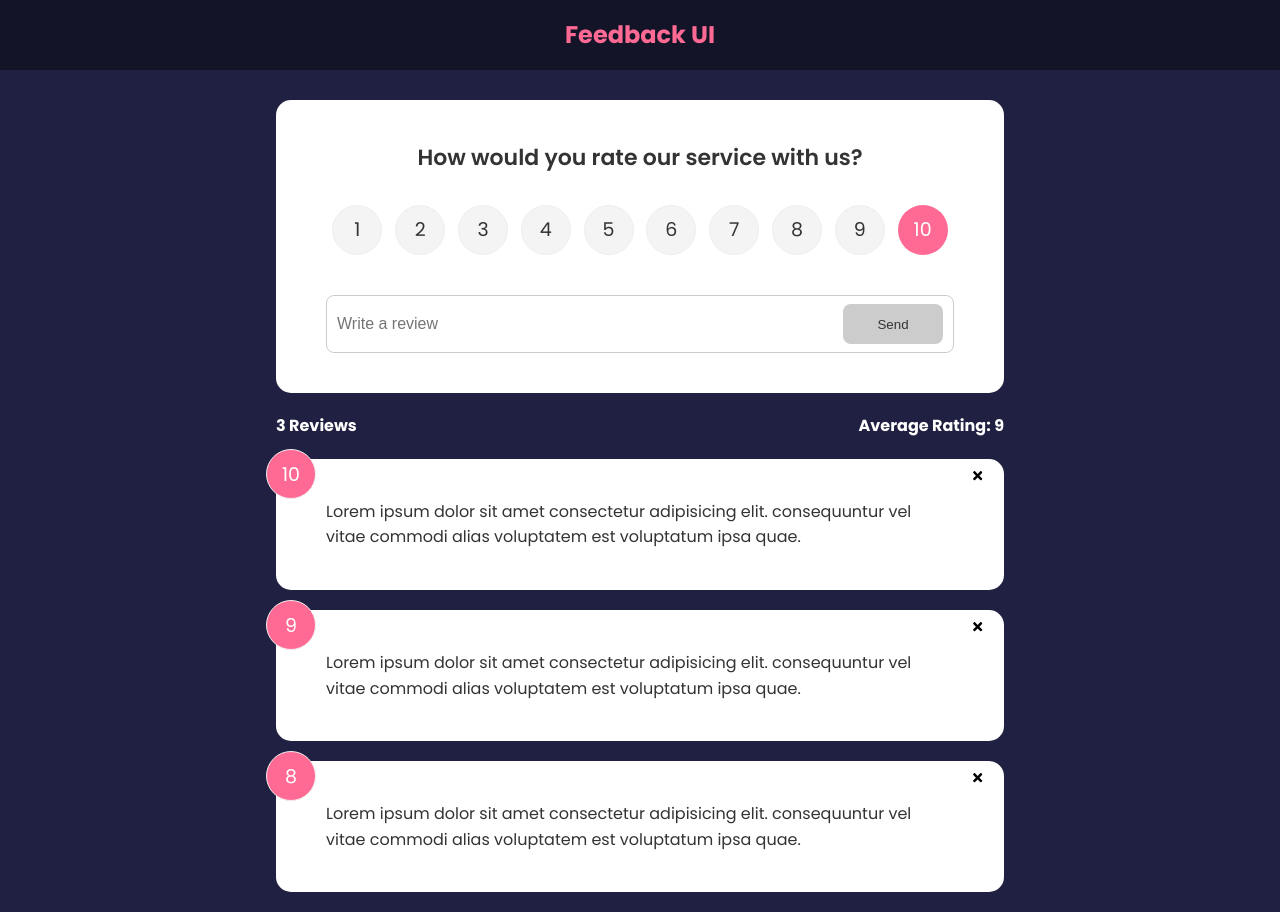
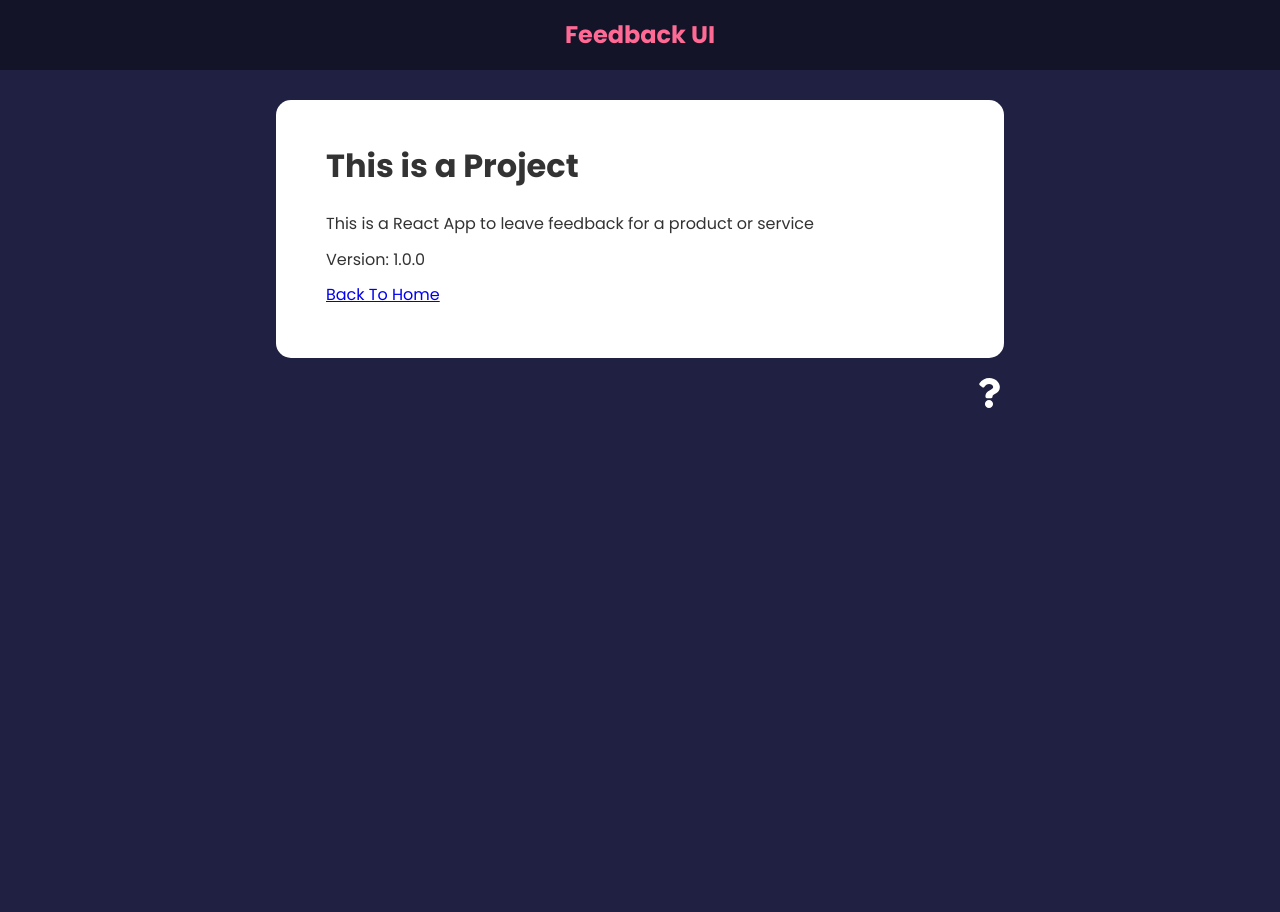
Before and after one commit to suelazeqo/Feedback-APP, a React (Create React App) app: page /about in a window 1280 px wide. After the commit the page ends 800 px from the top, so only its background shows below. Built offline with nearby package versions, Linux system fonts and the light colour scheme.

Commit message:
Adding Routes

```diff
--- a/package.json
+++ b/package.json
@@ -12,6 +12,7 @@
     "react": "^19.0.0",
     "react-dom": "^19.0.0",
     "react-icons": "^5.5.0",
+    "react-router-dom": "^7.2.0",
     "react-scripts": "5.0.1",
     "uuid": "^11.1.0",
     "web-vitals": "^2.1.4"
--- a/src/App.js
+++ b/src/App.js
@@ -1,35 +1,48 @@
 import {v4 as uuidv4} from 'uuid';
+import {BrowserRouter as Router, Route, Routes} from "react-router-dom";
 import {useState} from "react";
 import Header from "./component/Header";
 import FeedbackList from "./component/FeedbackList";
 import FeedbackData from "./data/FeedbackData";
 import FeedbackStats from "./component/FeedbackStats";
 import FeedbackForm from "./component/FeedbackForm";
+import AboutPage from "./pages/AboutPage";
+import AboutIconLink from "./component/AboutIconLink";
 
 function App() {
     const [feedback, setFeedback] = useState(FeedbackData)
 
-    const addFeedback = (newFeedback) =>{
-        newFeedback.id= uuidv4()
-        setFeedback([newFeedback,...feedback])
+    const addFeedback = (newFeedback) => {
+        newFeedback.id = uuidv4()
+        setFeedback([newFeedback, ...feedback])
     }
-    const deleteFeedback = (id)=>{
-       if(window.confirm('Are you sure you want to delete?')){
-           setFeedback(feedback.filter((item)=>item.id !== id))
+    const deleteFeedback = (id) => {
+        if (window.confirm('Are you sure you want to delete?')) {
+            setFeedback(feedback.filter((item) => item.id !== id))
         }
     }
 
     return (
-        <>
+        <Router>
             <Header/>
             <div className='container'>
+                <Routes>
+                    <Route exact path='/' element={
+                        <>
                             <FeedbackForm handleAdd={addFeedback}/>
                             <FeedbackStats feedback={feedback}/>
                             <FeedbackList feedback={feedback}
                                           handleDelete={deleteFeedback}
                             />
+                        </>
+                    }>
+
+                    </Route>
+                    <Route path='/about' element={<AboutPage/>}/>
+                </Routes>
+                <AboutIconLink/>
             </div>
-        </>
+        </Router>
     )
 }
 
--- /dev/null
+++ b/src/component/AboutIconLink.jsx
@@ -0,0 +1,13 @@
+import {FaQuestion} from "react-icons/fa";
+import {Link} from "react-router-dom";
+
+function AboutIconLink(){
+    return(
+<div className='about-link'>
+    <Link to='./about'>
+    <FaQuestion size={30}/>
+    </Link>
+</div>
+    )
+}
+export default AboutIconLink
--- /dev/null
+++ b/src/pages/AboutPage.jsx
@@ -0,0 +1,17 @@
+import Card from "../component/shared/Card";
+import {Link} from "react-router-dom";
+
+function AboutPage(){
+    return<Card>
+        <div className="about">
+            <h1>This is a Project</h1>
+            <p>This is a React App to leave feedback for a product or service</p>
+            <p>Version: 1.0.0</p>
+            <p>
+                <Link to='/'>Back To Home</Link>
+            </p>
+        </div>
+    </Card>
+}
+
+export default AboutPage;
```
Also changed, not shown: 1 other file (tests, documents, lock files or other folders). Lines whose indentation alone changed are shown as unchanged.
